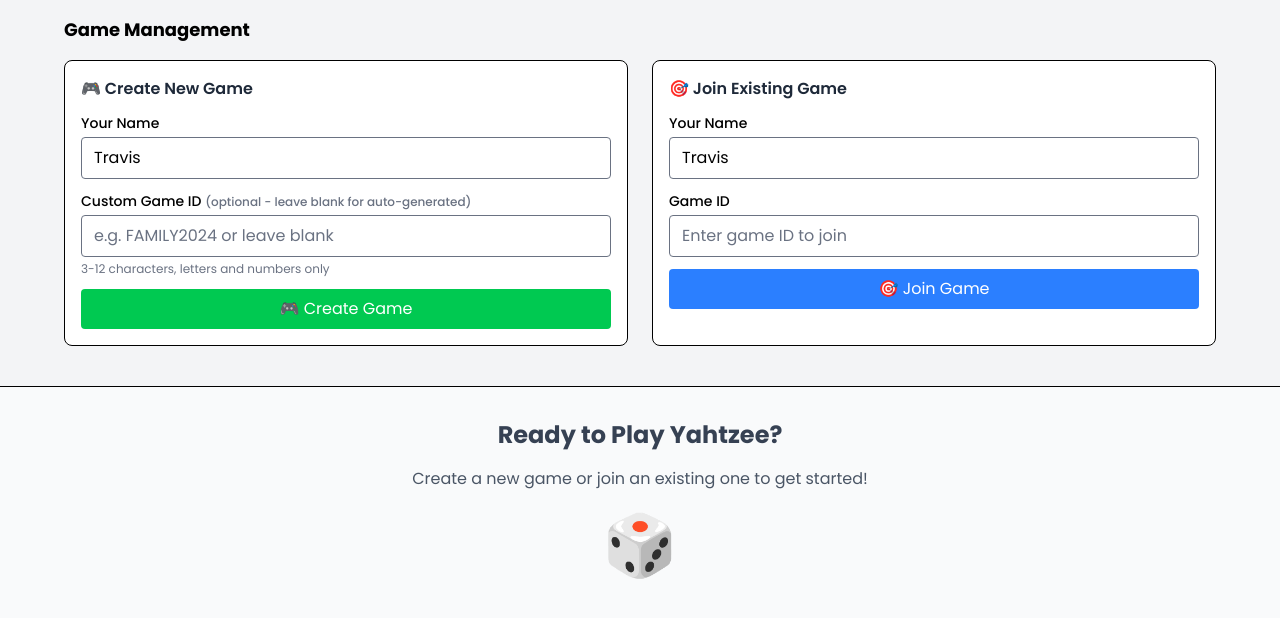
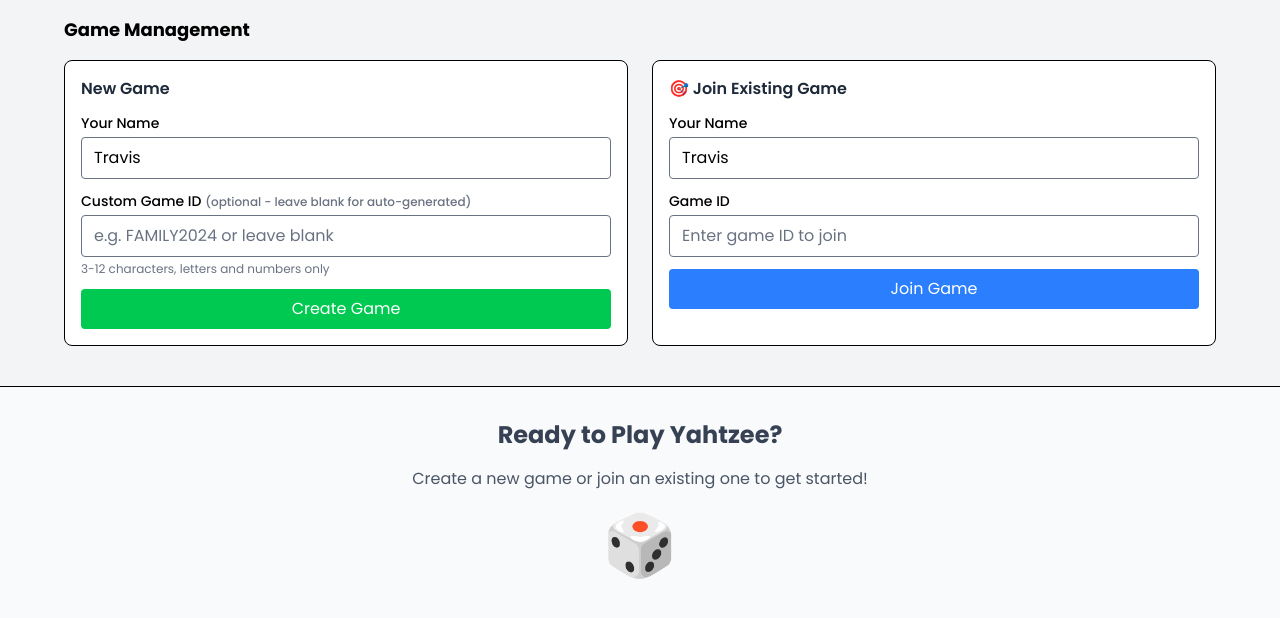
Before and after one commit to nrthbound/yahtzee-scorecard, a SvelteKit app: page / in a window 1280 px wide. Shown: the top 618 px of the page. Built offline with nearby package versions, Linux system fonts and the light colour scheme; no server answers.

Commit message:
Removed emojis

```diff
--- a/src/routes/+page.svelte
+++ b/src/routes/+page.svelte
@@ -112,9 +112,9 @@
     {/if}
 
     <div class="grid grid-cols-1 md:grid-cols-2 gap-6 mb-6">
-      <!-- Create Game Section -->
+
       <div class="bg-white rounded-lg p-4 border">
-        <h3 class="font-semibold text-gray-800 mb-3">🎮 Create New Game</h3>
+        <h3 class="font-semibold text-gray-800 mb-3">New Game</h3>
 
         <div class="space-y-3">
           <div>
@@ -149,7 +149,7 @@
             disabled={isLoading}
             class="w-full px-4 py-2 bg-green-500 text-white rounded hover:bg-green-600 disabled:bg-gray-400 disabled:cursor-not-allowed"
           >
-            {isLoading ? '⏳ Creating...' : '🎮 Create Game'}
+            {isLoading ? 'Creating...' : 'Create Game'}
           </button>
         </div>
       </div>
@@ -186,7 +186,7 @@
             disabled={isLoading}
             class="w-full px-4 py-2 bg-blue-500 text-white rounded hover:bg-blue-600 disabled:bg-gray-400 disabled:cursor-not-allowed"
           >
-            {isLoading ? '⏳ Joining...' : '🎯 Join Game'}
+            {isLoading ? 'Joining...' : 'Join Game'}
           </button>
         </div>
       </div>
```
